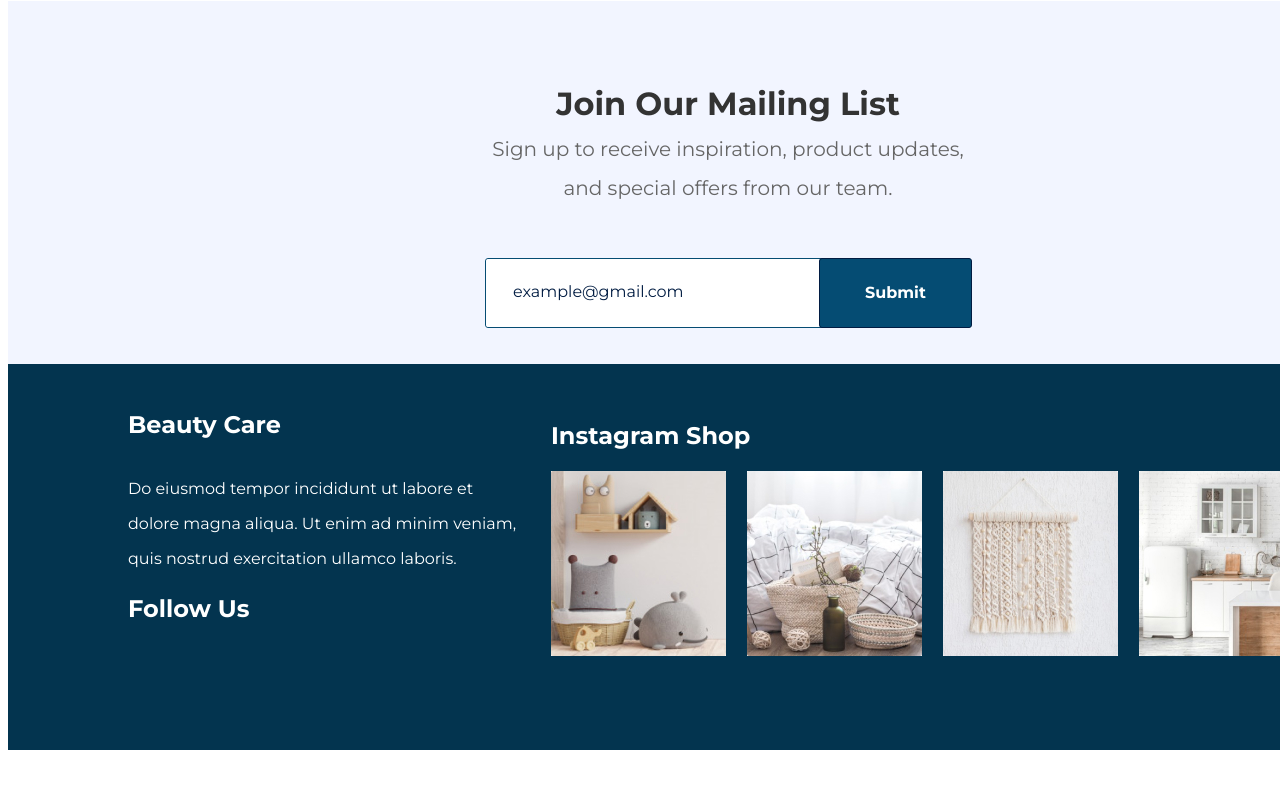
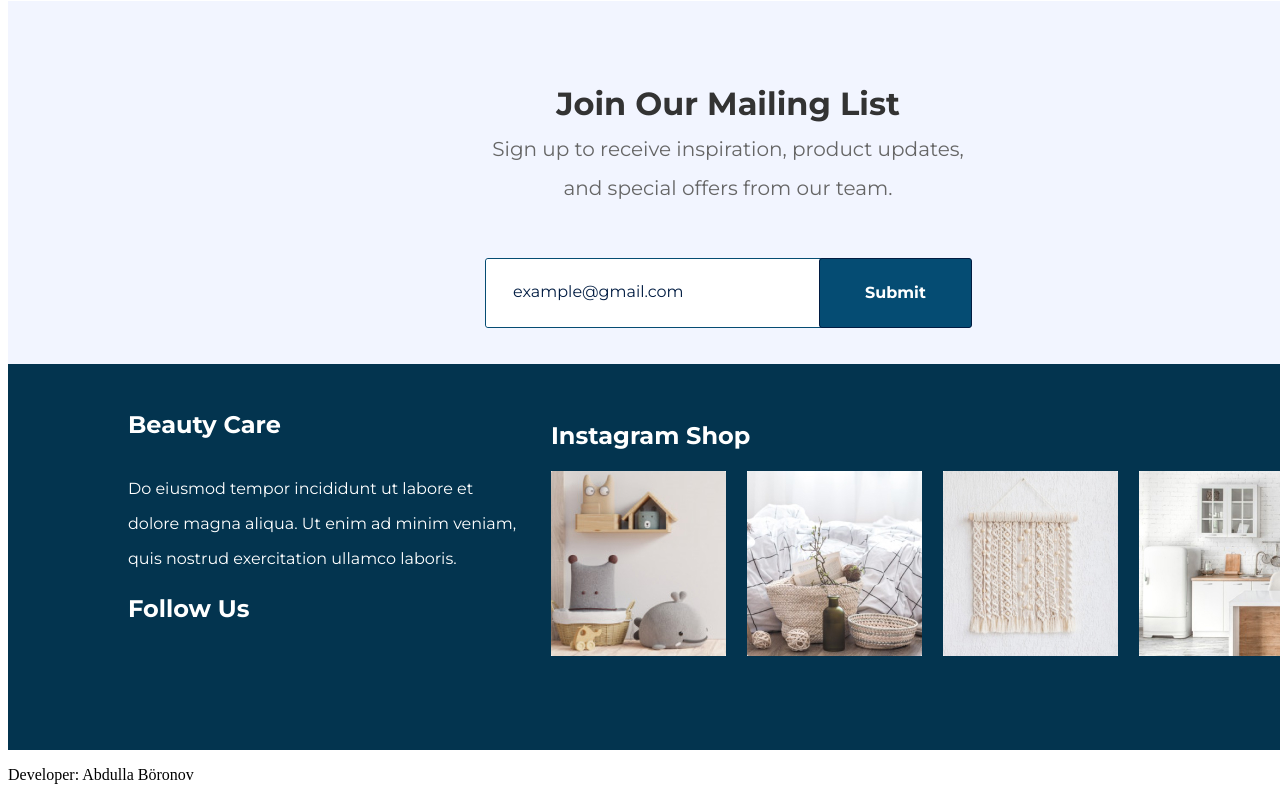
Before and after one commit to buronov207/n10-lesson-10, a plain HTML site: page index.html in a window 1280 px wide. Shown: the part 4395-5195 px from the top of the page. Before the commit the page ends 5153 px from the top, so only its background shows below. Drawn offline with Linux system fonts and the light colour scheme.

Commit message:
First commit

```diff
--- a/index.html
+++ b/index.html
@@ -161,3 +161,9 @@
 </body>
 
 </html>
+
+<!--
+"Git"dagi o'zgarishni sinab ko'rish uchun
+-->
+
+<p>Developer: Abdulla Böronov</p>
--- a/style.css
+++ b/style.css
@@ -549,3 +549,8 @@ hr {
     display: flex;
     gap: 21px;
 }
+
+/*
+"Git"dagi o'zgarishni sinab ko'rish uchun
+Developer: Abdulla Böronov
+*/
```
